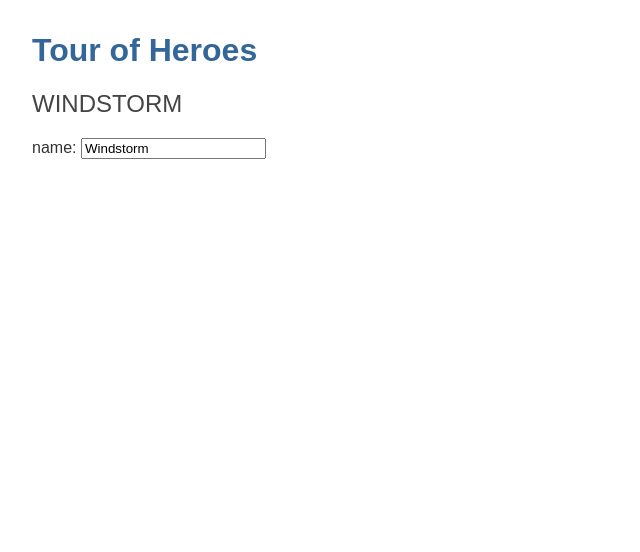
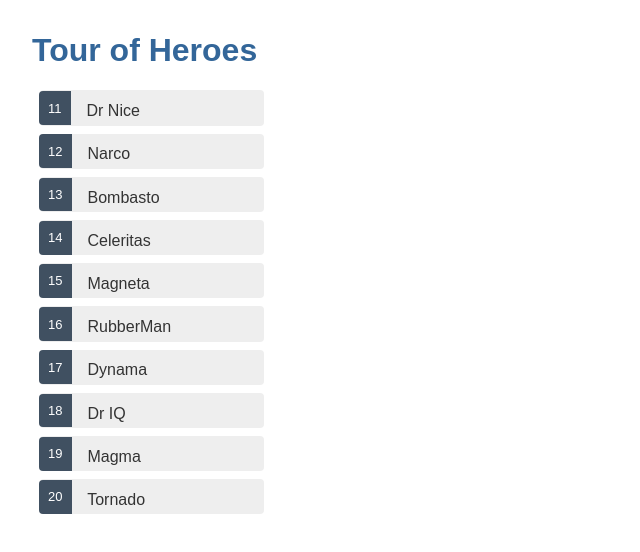
Before and after one commit to luboslavistenik/Tour_of_Heroes, an Angular app: page / in a window 1280 px wide. Shown: the top 552 px of the page, without its empty margins (0-640 px from the left). Built offline with nearby package versions, Linux system fonts and the light colour scheme.

Commit message:
Pepega Clap 2

```diff
--- a/src/app/heroes/heroes.component.css
+++ b/src/app/heroes/heroes.component.css
@@ -0,0 +1,43 @@
+.heroes {
+    margin: 0 0 2em 0;
+    list-style-type: none;
+    padding: 0;
+    width: 15em;
+  }
+  .heroes li {
+    cursor: pointer;
+    position: relative;
+    left: 0;
+    background-color: #EEE;
+    margin: .5em;
+    padding: .3em 0;
+    height: 1.6em;
+    border-radius: 4px;
+  }
+  .heroes li:hover {
+    color: #607D8B;
+    background-color: #DDD;
+    left: .1em;
+  }
+  .heroes li.selected {
+    background-color: #CFD8DC;
+    color: white;
+  }
+  .heroes li.selected:hover {
+    background-color: #BBD8DC;
+    color: white;
+  }
+  .heroes .badge {
+    display: inline-block;
+    font-size: small;
+    color: white;
+    padding: 0.8em 0.7em 0 0.7em;
+    background-color:#405061;
+    line-height: 1em;
+    position: relative;
+    left: -1px;
+    top: -4px;
+    height: 1.8em;
+    margin-right: .8em;
+    border-radius: 4px 0 0 4px;
+  }
--- a/src/app/heroes/heroes.component.html
+++ b/src/app/heroes/heroes.component.html
@@ -1,6 +1,13 @@
-<h2>{{hero.name | uppercase}}</h2>
+
+<ul class="heroes">
+    <li *ngFor="let hero of heroes" (click)="onSelect(hero)" [class.selected]="hero === selectedHero"><span class="badge">{{hero.id}}</span> {{hero.name}}</li>
+</ul>
+<div *ngIf="selectedHero">
+<h2>{{selectedHero.name | uppercase}} Details</h2>
+<div><span>id: </span>{{selectedHero.id}}</div>
 <div>
-    <label>name:
-      <input [(ngModel)]="hero.name" placeholder="name"/>
-    </label>
-  </div>
+  <label>name:
+    <input [(ngModel)]="selectedHero.name" placeholder="name"/>
+  </label>
+</div>
+</div>
--- a/src/app/heroes/heroes.component.ts
+++ b/src/app/heroes/heroes.component.ts
@@ -1,5 +1,6 @@
 import { Component, OnInit } from '@angular/core';
 import { Hero } from '../hero';
+import { HEROES } from '../mock-heroes';
 
 @Component({
   selector: 'app-heroes',
@@ -7,10 +8,13 @@
   styleUrls: ['./heroes.component.css']
 })
 export class HeroesComponent implements OnInit {
-  hero: Hero = {
-    id: 1,
-    name: 'Windstorm'
-  };
+
+  heroes = HEROES;
+  selectedHero: Hero;
+  onSelect(hero: Hero): void {
+  this.selectedHero = hero;
+}
+
 
   constructor() { }
 
--- /dev/null
+++ b/src/app/mock-heroes.ts
@@ -0,0 +1,14 @@
+import { Hero } from './hero';
+
+export const HEROES: Hero[] = [
+  { id: 11, name: 'Dr Nice' },
+  { id: 12, name: 'Narco' },
+  { id: 13, name: 'Bombasto' },
+  { id: 14, name: 'Celeritas' },
+  { id: 15, name: 'Magneta' },
+  { id: 16, name: 'RubberMan' },
+  { id: 17, name: 'Dynama' },
+  { id: 18, name: 'Dr IQ' },
+  { id: 19, name: 'Magma' },
+  { id: 20, name: 'Tornado' }
+];
```
